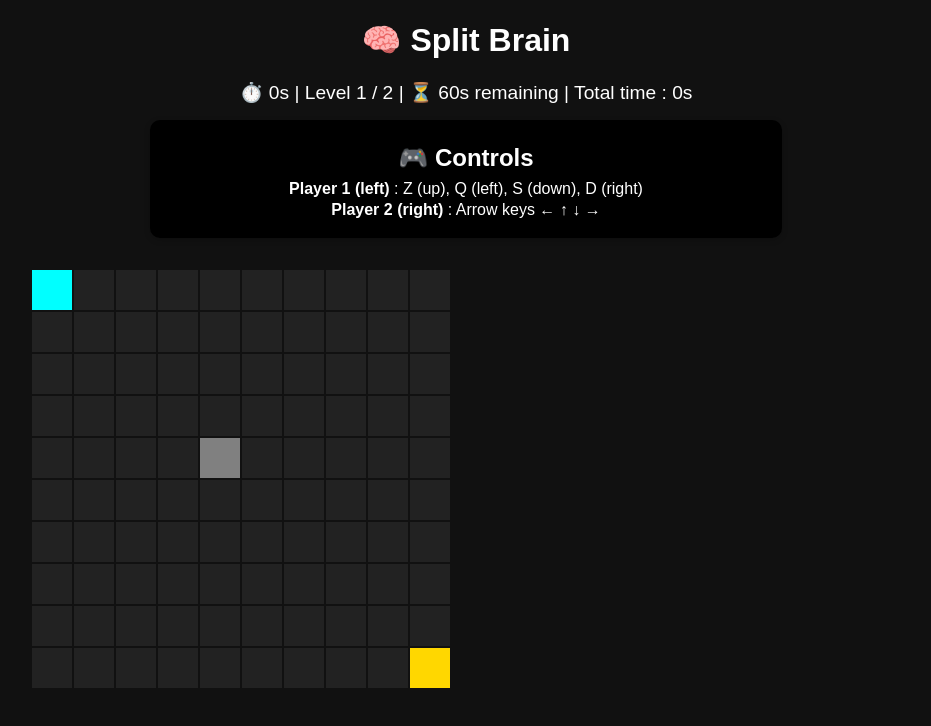
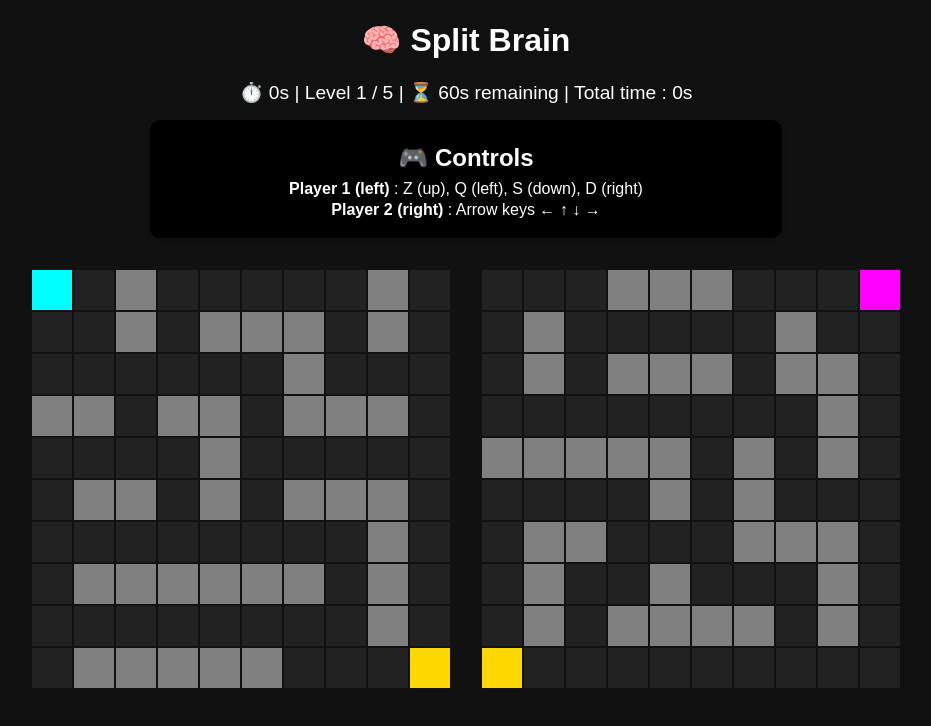
Before and after one commit to v-alex-dev/split_brain, a Vue app: page / in a window 1280 px wide. Shown: the top 726 px of the page, without its empty margins (174-1105 px from the left). Built offline with nearby package versions, Linux system fonts and the light colour scheme.

Commit message:
add levels grids

```diff
--- a/src/App.vue
+++ b/src/App.vue
@@ -1,125 +1,45 @@
-<script setup></script>
+<script setup>
+import { ref, computed } from 'vue'
+import { levels, TILE } from './levels'
+
+const currentLevelIdx = ref(0)
+const totalLevels = levels.length
+const currentLevel = computed(() => levels[currentLevelIdx.value])
+const leftBoard = computed(() => currentLevel.value.boards[0])
+const rightBoard = computed(() => currentLevel.value.boards[1])
+
+const tileClass = (val, side) => {
+  if (val === TILE.WALL) return 'cell wall'
+  if (val === TILE.GOAL) return 'cell goal'
+  if (val === TILE.PLAYER) return `cell ${side === 'right' ? 'player2' : 'player'}`
+  return 'cell'
+}
+</script>
 
 <template>
   <h1>🧠 Split Brain</h1>
   <div id="info-bar">
-      <span id="timer">⏱️ 0s</span> | <span id="level">Level 1 / 2</span> |
+    <span id="timer">⏱️ 0s</span> |
+    <span id="level">Level {{ currentLevelIdx + 1 }} / {{ totalLevels }}</span> |
     <span id="countdown">⏳ 60s remaining</span> |
     <span id="totalTime">Total time : 0s</span>
   </div>
   <div id="instructions" class="instructions">
     <h2>🎮 Controls</h2>
-      <p>
-        <strong>Player 1 (left)</strong> : Z (up), Q (left), S (down), D (right)
-      </p>
+    <p><strong>Player 1 (left)</strong> : Z (up), Q (left), S (down), D (right)</p>
     <p><strong>Player 2 (right)</strong> : Arrow keys ← ↑ ↓ →</p>
   </div>
   <div class="grid-container">
     <div id="left" class="grid">
-        <div class="cell empty player"></div>
-        <div class="cell empty"></div>
-        <div class="cell empty"></div>
-        <div class="cell empty"></div>
-        <div class="cell empty"></div>
-        <div class="cell empty"></div>
-        <div class="cell empty"></div>
-        <div class="cell empty"></div>
-        <div class="cell empty"></div>
-        <div class="cell empty"></div>
-        <div class="cell empty"></div>
-        <div class="cell empty"></div>
-        <div class="cell empty"></div>
-        <div class="cell empty"></div>
-        <div class="cell empty"></div>
-        <div class="cell empty"></div>
-        <div class="cell empty"></div>
-        <div class="cell empty"></div>
-        <div class="cell empty"></div>
-        <div class="cell empty"></div>
-        <div class="cell empty"></div>
-        <div class="cell empty"></div>
-        <div class="cell empty"></div>
-        <div class="cell empty"></div>
-        <div class="cell empty"></div>
-        <div class="cell empty"></div>
-        <div class="cell empty"></div>
-        <div class="cell empty"></div>
-        <div class="cell empty"></div>
-        <div class="cell empty"></div>
-        <div class="cell empty"></div>
-        <div class="cell empty"></div>
-        <div class="cell empty"></div>
-        <div class="cell empty"></div>
-        <div class="cell empty"></div>
-        <div class="cell empty"></div>
-        <div class="cell empty"></div>
-        <div class="cell empty"></div>
-        <div class="cell empty"></div>
-        <div class="cell empty"></div>
-        <div class="cell empty"></div>
-        <div class="cell empty"></div>
-        <div class="cell empty"></div>
-        <div class="cell empty"></div>
-        <div class="cell wall"></div>
-        <div class="cell empty"></div>
-        <div class="cell empty"></div>
-        <div class="cell empty"></div>
-        <div class="cell empty"></div>
-        <div class="cell empty"></div>
-        <div class="cell empty"></div>
-        <div class="cell empty"></div>
-        <div class="cell empty"></div>
-        <div class="cell empty"></div>
-        <div class="cell empty"></div>
-        <div class="cell empty"></div>
-        <div class="cell empty"></div>
-        <div class="cell empty"></div>
-        <div class="cell empty"></div>
-        <div class="cell empty"></div>
-        <div class="cell empty"></div>
-        <div class="cell empty"></div>
-        <div class="cell empty"></div>
-        <div class="cell empty"></div>
-        <div class="cell empty"></div>
-        <div class="cell empty"></div>
-        <div class="cell empty"></div>
-        <div class="cell empty"></div>
-        <div class="cell empty"></div>
-        <div class="cell empty"></div>
-        <div class="cell empty"></div>
-        <div class="cell empty"></div>
-        <div class="cell empty"></div>
-        <div class="cell empty"></div>
-        <div class="cell empty"></div>
-        <div class="cell empty"></div>
-        <div class="cell empty"></div>
-        <div class="cell empty"></div>
-        <div class="cell empty"></div>
-        <div class="cell empty"></div>
-        <div class="cell empty"></div>
-        <div class="cell empty"></div>
-        <div class="cell empty"></div>
-        <div class="cell empty"></div>
-        <div class="cell empty"></div>
-        <div class="cell empty"></div>
-        <div class="cell empty"></div>
-        <div class="cell empty"></div>
-        <div class="cell empty"></div>
-        <div class="cell empty"></div>
-        <div class="cell empty"></div>
-        <div class="cell empty"></div>
-        <div class="cell empty"></div>
-        <div class="cell empty"></div>
-        <div class="cell empty"></div>
-        <div class="cell empty"></div>
-        <div class="cell empty"></div>
-        <div class="cell empty"></div>
-        <div class="cell empty"></div>
-        <div class="cell goal"></div>
+      <template v-for="(row, r) in leftBoard" :key="r">
+        <div v-for="(cell, c) in row" :key="`${r}-${c}`" :class="tileClass(cell, 'left')" />
+      </template>
     </div>
-      <div id="right" class="grid"></div>
+    <div id="right" class="grid">
+      <template v-for="(row, r) in rightBoard" :key="r">
+        <div v-for="(cell, c) in row" :key="`${r}-${c}`" :class="tileClass(cell, 'right')" />
+      </template>
+    </div>
   </div>
   <audio id="win-sound" src="win.mp3" preload="auto"></audio>
 </template>
-
-<style scoped></style>
--- /dev/null
+++ b/src/levels.js
@@ -0,0 +1,188 @@
+// 0 = empty, 1 = player, 2 = goal, 3 = wall
+
+export const TILE = {
+  EMPTY: 0,
+  PLAYER: 1,
+  GOAL: 2,
+  WALL: 3,
+}
+
+// 5 levels, each with 2 boards of 10x10
+export const levels = [
+  {
+    id: 1,
+    boards: [
+      [
+        [1, 0, 3, 0, 0, 0, 0, 0, 3, 0],
+        [0, 0, 3, 0, 3, 3, 3, 0, 3, 0],
+        [0, 0, 0, 0, 0, 0, 3, 0, 0, 0],
+        [3, 3, 0, 3, 3, 0, 3, 3, 3, 0],
+        [0, 0, 0, 0, 3, 0, 0, 0, 0, 0],
+        [0, 3, 3, 0, 3, 0, 3, 3, 3, 0],
+        [0, 0, 0, 0, 0, 0, 0, 0, 3, 0],
+        [0, 3, 3, 3, 3, 3, 3, 0, 3, 0],
+        [0, 0, 0, 0, 0, 0, 0, 0, 3, 0],
+        [0, 3, 3, 3, 3, 3, 0, 0, 0, 2],
+      ],
+      [
+        [0, 0, 0, 3, 3, 3, 0, 0, 0, 1],
+        [0, 3, 0, 0, 0, 0, 0, 3, 0, 0],
+        [0, 3, 0, 3, 3, 3, 0, 3, 3, 0],
+        [0, 0, 0, 0, 0, 0, 0, 0, 3, 0],
+        [3, 3, 3, 3, 3, 0, 3, 0, 3, 0],
+        [0, 0, 0, 0, 3, 0, 3, 0, 0, 0],
+        [0, 3, 3, 0, 0, 0, 3, 3, 3, 0],
+        [0, 3, 0, 0, 3, 0, 0, 0, 3, 0],
+        [0, 3, 0, 3, 3, 3, 3, 0, 3, 0],
+        [2, 0, 0, 0, 0, 0, 0, 0, 0, 0],
+      ],
+    ],
+  },
+  {
+    id: 2,
+    boards: [
+      [
+        [0, 0, 0, 0, 0, 0, 0, 0, 0, 0],
+        [0, 1, 0, 0, 3, 0, 0, 0, 0, 0],
+        [0, 3, 3, 0, 3, 0, 3, 3, 3, 0],
+        [0, 0, 0, 0, 3, 0, 0, 0, 3, 0],
+        [0, 3, 0, 3, 3, 0, 3, 0, 3, 0],
+        [0, 3, 0, 0, 0, 0, 3, 0, 0, 0],
+        [0, 0, 0, 3, 3, 0, 3, 3, 3, 0],
+        [0, 3, 0, 0, 3, 0, 0, 0, 0, 0],
+        [0, 3, 3, 0, 3, 3, 3, 3, 3, 2],
+        [0, 0, 0, 0, 0, 0, 0, 0, 0, 0],
+      ],
+      [
+        [1, 0, 3, 0, 0, 0, 0, 3, 0, 0],
+        [0, 0, 3, 0, 3, 3, 0, 3, 0, 3],
+        [0, 0, 0, 0, 0, 0, 0, 0, 0, 0],
+        [0, 3, 3, 3, 3, 3, 3, 3, 3, 0],
+        [0, 0, 0, 0, 0, 0, 0, 0, 3, 0],
+        [3, 3, 3, 3, 3, 0, 3, 0, 3, 0],
+        [0, 0, 0, 0, 0, 0, 3, 0, 0, 0],
+        [0, 3, 3, 3, 3, 0, 3, 3, 3, 0],
+        [0, 0, 0, 0, 0, 0, 0, 0, 3, 0],
+        [0, 3, 0, 3, 0, 3, 0, 0, 0, 2],
+      ],
+    ],
+  },
+  {
+    id: 3,
+    boards: [
+      [
+        [1, 0, 0, 0, 3, 0, 0, 0, 0, 0],
+        [3, 3, 3, 0, 3, 0, 3, 3, 3, 0],
+        [0, 0, 0, 0, 3, 0, 0, 0, 3, 0],
+        [0, 3, 0, 3, 3, 3, 0, 3, 3, 0],
+        [0, 3, 0, 0, 0, 0, 0, 3, 0, 0],
+        [0, 3, 3, 3, 3, 3, 0, 3, 0, 3],
+        [0, 0, 0, 0, 0, 0, 0, 3, 0, 0],
+        [3, 3, 3, 3, 3, 3, 0, 3, 3, 0],
+        [0, 0, 0, 0, 0, 0, 0, 0, 0, 0],
+        [0, 3, 3, 3, 3, 3, 3, 3, 3, 2],
+      ],
+      [
+        [0, 0, 0, 0, 0, 0, 0, 0, 1, 0],
+        [0, 3, 3, 3, 3, 3, 3, 0, 3, 0],
+        [0, 0, 0, 0, 0, 0, 3, 0, 0, 0],
+        [0, 3, 3, 3, 3, 0, 3, 3, 3, 0],
+        [0, 3, 0, 0, 0, 0, 0, 0, 3, 0],
+        [0, 3, 0, 3, 3, 3, 3, 0, 3, 0],
+        [0, 0, 0, 0, 0, 0, 0, 0, 3, 0],
+        [3, 3, 3, 3, 3, 3, 3, 0, 3, 0],
+        [0, 0, 0, 0, 0, 0, 0, 0, 0, 0],
+        [2, 3, 3, 3, 3, 3, 3, 3, 3, 0],
+      ],
+    ],
+  },
+  {
+    id: 4,
+    boards: [
+      [
+        [0, 0, 0, 0, 0, 3, 0, 0, 0, 2],
+        [0, 3, 3, 3, 0, 3, 0, 3, 3, 3],
+        [0, 3, 0, 0, 0, 3, 0, 0, 0, 0],
+        [0, 3, 0, 3, 3, 3, 3, 3, 3, 0],
+        [0, 0, 0, 3, 0, 0, 0, 0, 3, 0],
+        [3, 3, 0, 3, 0, 3, 3, 0, 3, 0],
+        [0, 0, 0, 0, 0, 0, 0, 0, 3, 0],
+        [0, 3, 3, 3, 3, 3, 3, 0, 3, 0],
+        [1, 0, 0, 0, 0, 0, 0, 0, 0, 0],
+        [3, 3, 3, 3, 3, 3, 3, 3, 3, 0],
+      ],
+      [
+        [0, 0, 0, 0, 0, 0, 0, 0, 0, 0],
+        [0, 3, 3, 3, 3, 3, 3, 3, 3, 0],
+        [0, 3, 0, 0, 0, 0, 0, 0, 3, 0],
+        [0, 3, 0, 3, 3, 3, 3, 0, 3, 0],
+        [0, 0, 0, 3, 0, 0, 0, 0, 3, 2],
+        [3, 3, 0, 3, 0, 3, 3, 0, 3, 0],
+        [0, 0, 0, 3, 0, 0, 0, 0, 3, 0],
+        [0, 3, 3, 3, 3, 3, 3, 3, 3, 0],
+        [0, 0, 0, 0, 0, 0, 0, 0, 0, 0],
+        [1, 3, 3, 3, 3, 3, 3, 3, 3, 0],
+      ],
+    ],
+  },
+  {
+    id: 5,
+    boards: [
+      [
+        [3, 3, 3, 3, 3, 3, 3, 3, 3, 2],
+        [1, 0, 0, 0, 0, 0, 0, 0, 0, 0],
+        [0, 3, 3, 3, 3, 3, 3, 3, 3, 0],
+        [0, 3, 0, 0, 0, 0, 0, 0, 3, 0],
+        [0, 3, 0, 3, 3, 3, 3, 0, 3, 0],
+        [0, 3, 0, 0, 0, 0, 3, 0, 3, 0],
+        [0, 3, 3, 3, 3, 0, 3, 0, 3, 0],
+        [0, 0, 0, 0, 3, 0, 0, 0, 3, 0],
+        [3, 3, 3, 0, 3, 3, 3, 0, 3, 0],
+        [0, 0, 0, 0, 0, 0, 0, 0, 0, 0],
+      ],
+      [
+        [0, 0, 0, 0, 0, 0, 0, 0, 0, 2],
+        [0, 3, 3, 3, 3, 3, 3, 3, 0, 0],
+        [0, 3, 0, 0, 0, 0, 0, 3, 0, 3],
+        [0, 3, 0, 3, 3, 3, 0, 3, 0, 3],
+        [0, 3, 0, 3, 0, 0, 0, 3, 0, 0],
+        [0, 3, 0, 3, 0, 3, 3, 3, 3, 0],
+        [0, 0, 0, 3, 0, 0, 0, 0, 0, 0],
+        [3, 3, 0, 3, 3, 3, 3, 3, 3, 0],
+        [1, 0, 0, 0, 0, 0, 0, 0, 0, 0],
+        [3, 3, 3, 3, 3, 3, 3, 3, 3, 0],
+      ],
+    ],
+  },
+]
+
+export const validateBoards = () => {
+  const errors = []
+  levels.forEach((level) => {
+    level.boards.forEach((board, bIdx) => {
+      if (board.length !== 10) {
+        errors.push(`Level ${level.id} board ${bIdx + 1}: must have 10 rows`)
+      }
+      let players = 0
+      let goals = 0
+      board.forEach((row, rIdx) => {
+        if (row.length !== 10) {
+          errors.push(`Level ${level.id} board ${bIdx + 1} row ${rIdx + 1}: must have 10 cols`)
+        }
+        row.forEach((cell) => {
+          if (cell === TILE.PLAYER) players += 1
+          if (cell === TILE.GOAL) goals += 1
+        })
+      })
+      if (players !== 1) {
+        errors.push(
+          `Level ${level.id} board ${bIdx + 1}: must have exactly 1 player, got ${players}`,
+        )
+      }
+      if (goals !== 1) {
+        errors.push(`Level ${level.id} board ${bIdx + 1}: must have exactly 1 goal, got ${goals}`)
+      }
+    })
+  })
+  return errors
+}
```
Lines whose indentation alone changed are shown as unchanged.
